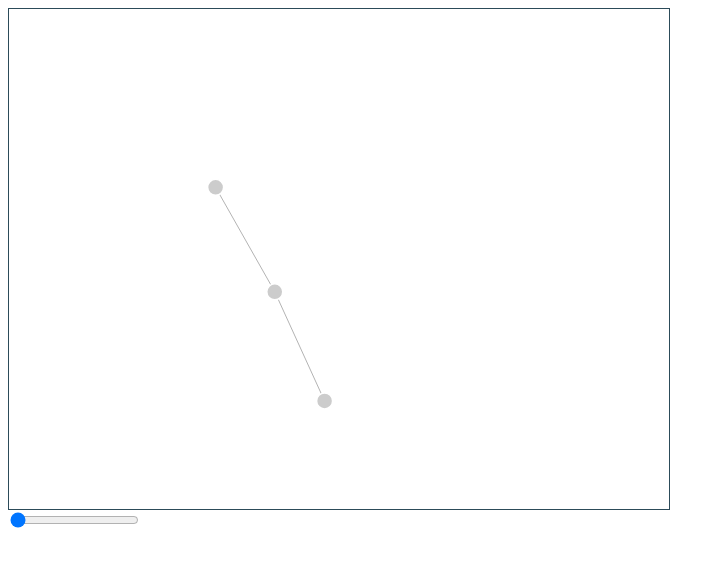
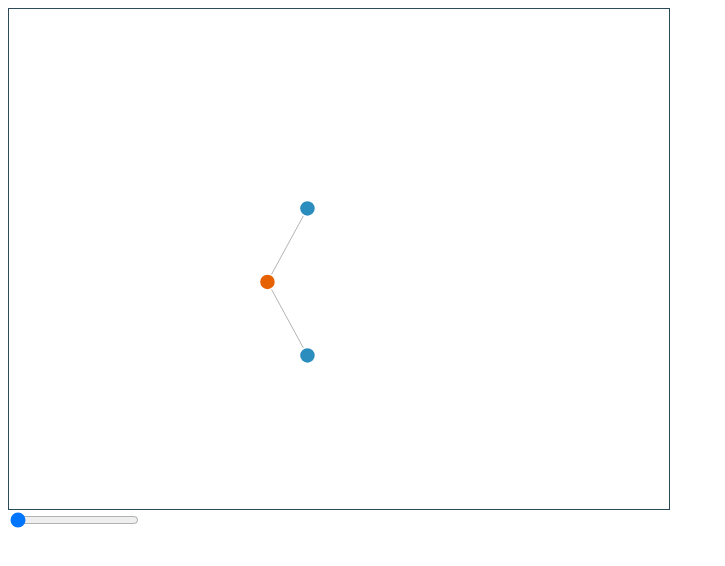
Before and after one commit to deciob/graphs, a plain HTML site: page index.html in a window 1280 px wide. Shown: the whole page, without its empty margins (0-725 px from the left). Drawn offline with Linux system fonts and the light colour scheme.

Commit message:
color nodes

```diff
--- a/main.css
+++ b/main.css
@@ -16,7 +16,7 @@
 }
 
 .node {
-  fill: #ccc;
+  /*fill: #ccc;*/
   stroke: #fff;
   stroke-width: 1.5px;
 }
--- a/main.js
+++ b/main.js
@@ -4,10 +4,12 @@ var force = cola.d3adaptor();
 
   var width = 660,
       height = 500,
-      color = d3.scale.category20(),
+      //color = d3.scale.category20(),
       nodes = [],
       links = []
-      prevLevel = 1;
+      prevLevel = 1,
+      levelColors = {1: '#2b8cbe', 2: '#a6bddb', 3: '#ece7f2'},
+      rootColor = '#e66101';
 
   var svg = d3.select("#js-draw-area").append("svg")
       .attr("width", width)
@@ -18,7 +20,8 @@ var force = cola.d3adaptor();
   force
       .nodes(nodes)
       .links(links)
-      .linkDistance(120)
+      .linkDistance(80)
+      .flowLayout("x", 40)
       .size([width, height])
       .on("tick", tick);
 
@@ -40,7 +43,7 @@ var force = cola.d3adaptor();
     }
   }
 
-  function setupNodes(graphNodes, level) {
+  function setupNodes(graphNodes, level, user) {
     if (level >= prevLevel) {
       graphNodes.forEach(function(node) {
         var isDuplicate = _.find(nodes, function(n) { return n.id === node.id; });
@@ -48,6 +51,9 @@ var force = cola.d3adaptor();
           node.x = 0;
           node.y = 0;
           node.level = level;
+          if (node.id === user) {
+            node.root = true;
+          }
           nodes.push(node);
         };
       });
@@ -62,7 +68,9 @@ var force = cola.d3adaptor();
         link.level = level;
         links.push(link);
       } else {
-        _.remove(links, function(l) { return l.level === prevLevel; });
+        _.remove(links, function(l) {
+          return l.level === prevLevel;
+        });
       }
     });
   }
@@ -80,11 +88,14 @@ var force = cola.d3adaptor();
       return d.id;
     });
     node.enter()
-        .append("circle")
+      .append("circle")
         .attr("class", function (d) {
           return "node " + d.id;
         })
-        .attr("r", 8);
+        .attr("r", 8)
+        .attr('fill', function(d) {
+          return d.root ? rootColor : levelColors[d.level];
+        });
     node.exit().remove();
 
     force.start();
@@ -101,8 +112,8 @@ var force = cola.d3adaptor();
         .attr("cy", function (d) { return d.y; });
   }
 
-  var processData = function(graph, level) {
-    setupNodes(graph.nodes, +level);
+  var processData = function(graph, level, user) {
+    setupNodes(graph.nodes, +level, user);
     setupLinks(buildLinkObjs(nodes, graph.links, +level), +level);
 
     start(level);
@@ -110,7 +121,7 @@ var force = cola.d3adaptor();
 
   var requestData = function(user, level, callback) {
     d3.json('data/'+user+'-'+level+'.json', function (error, graph) {
-      return callback(graph, level);
+      return callback(graph, level, user);
     });
   };
 
```
